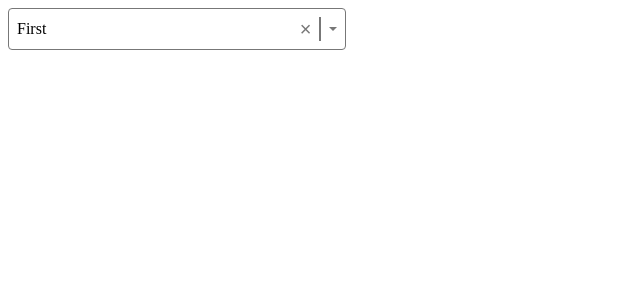
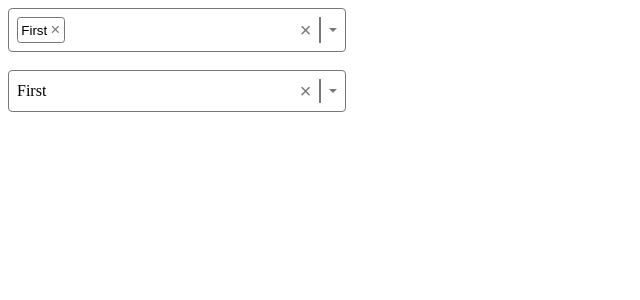
Before and after one commit to JanSzyprzak/React_Custom_Select_Component, a React (Vite) app in the folder Custom_Select/: page / in a window 1280 px wide. Shown: the top 300 px of the page, without its empty margins (0-640 px from the left). Built offline with nearby package versions, Linux system fonts and the light colour scheme.

Commit message:
Add keyboard accessibility

```diff
--- a/Custom_Select/src/App.tsx
+++ b/Custom_Select/src/App.tsx
@@ -1,5 +1,6 @@
 import { useState } from "react"
-import { Select } from "./Select"
+import { Select, SelectOption } from "./Select"
+
 
 const options = [
   { label: "First", value: 1 },
@@ -10,12 +11,14 @@
 ]
 
 function App() {
-
-  const [value, setValue] = useState<typeof options[0] | undefined>(options[0])
+  const [value1, setValue1] = useState<SelectOption[]>([options[0]])
+  const [value2, setValue2] = useState<SelectOption | undefined>(options[0])
 
   return (
     <>
-    <Select options={options} value={value} onChange={o => setValue(o)} />
+    <Select multiple options={options} value={value1} onChange={o => setValue1(o)} />
+    <br />
+    <Select options={options} value={value2} onChange={o => setValue2(o)} />
   </>
   )
 }
--- a/Custom_Select/src/Select.tsx
+++ b/Custom_Select/src/Select.tsx
@@ -1,48 +1,114 @@
 import styles from "./select.module.css"
-import { useEffect, useState } from "react"
+import { useEffect, useState, useRef } from "react"
 
-type SelectOption = {
+export type SelectOption = {
     label: string
     value: string | number
 }
 
-type SelectProps = {
-    value?: SelectOption
+type MultipleSelectProps = {
+    multiple: true
+    value: SelectOption[]
+    onChange: (value: SelectOption[]) => void
+}
+
+type SingleSelectProps = {
+    multiple?: false
+    value: SelectOption
     onChange: (value: SelectOption | undefined) => void
-    options: SelectOption[]
-
-
-
 
 }
 
+type SelectProps = {
+    options: SelectOption[]
+} & (SingleSelectProps | MultipleSelectProps)
 
-export function Select({ value, onChange, options }: SelectProps) {
+
+export function Select({ multiple, value, onChange, options }: SelectProps) {
     const [isOpen, setIsOpen] = useState(false)
     const [highlightedIndex, setHighlightedIndex] = useState(0)
+    const containerRef=useRef<HTMLDivElement>(null)
 
     useEffect(() => {
         if (isOpen) setHighlightedIndex(0)
     }, [isOpen])
 
+    useEffect(() => {
+        const handler = (e: KeyboardEvent) => {
+            if (e.target != containerRef.current) return
+            switch (e.code) {
+                case "Enter":
+                case "Space":
+                    setIsOpen(prev => !prev)
+                    if (isOpen) selectOption(options[highlightedIndex])
+                    break
+
+                case "ArrowUp":
+                case "ArrowDown": {
+                    if (!isOpen) {
+                        setIsOpen(true)
+                        break
+                    }
+                    const newValue = highlightedIndex + (e.code === "ArrowDown" ? 1 : -1)
+                    if (newValue >= 0 && newValue < options.length) {
+                        setHighlightedIndex(newValue)
+                    }
+                    break
+                }
+                case "Escape":
+                    setIsOpen(false)
+                    break
+
+            }
+
+        }
+        containerRef.current?.addEventListener("keydown", handler)
+
+        return () => {
+            containerRef.current?.removeEventListener("keydown", handler)
+        }
+    }, [])
+
     function clearOptions() {
-        onChange(undefined)
+        multiple ? onChange([]) : onChange(undefined)
     }
 
     function selectOption(option: SelectOption) {
-        if (option !== value) onChange(option)
+        if (multiple) {
+            if (value.includes(option)) {
+                onChange(value.filter(o => o !== option))
+            } else {
+                onChange([...value, option])
+            }
+        }
+        else {
+            if (option !== value) onChange(option)
+        }
     }
 
     function isOptionSelected(option: SelectOption) {
-        return option === value
+        return multiple ? value.includes(option) : option === value
     }
 
     return (
         <div
+            ref={containerRef}
             onBlur={() => setIsOpen(false)}
             onClick={() => setIsOpen(prev => !prev)}
             tabIndex={0} className={styles.container}>
-            <span className={styles.value}>{value?.label}</span>
+            <span className={styles.value}>{multiple ? value.map(v => (
+                <button
+                    key={v.value}
+                    onClick={e => {
+                        e.stopPropagation()
+                        selectOption(v)
+                    }}
+                    className={styles["option-badge"]}
+                >
+                    {v.label}
+                    <span className={styles["remove-btn"]}>&times;</span>
+                </button>
+            )) : value?.label}</span>
             <button onClick={
                 e => {
                     e.stopPropagation()
@@ -62,7 +128,7 @@
                         onMouseEnter={() => setHighlightedIndex(index)}
                         key={option.label}
                         className={`${styles.option} ${isOptionSelected(option) ? styles.selected : ""}
-                        ${index===highlightedIndex ? styles.highlighted: ""}
+                        ${index === highlightedIndex ? styles.highlighted : ""}
                         `} >
                         {option.label}
                     </li>
```
